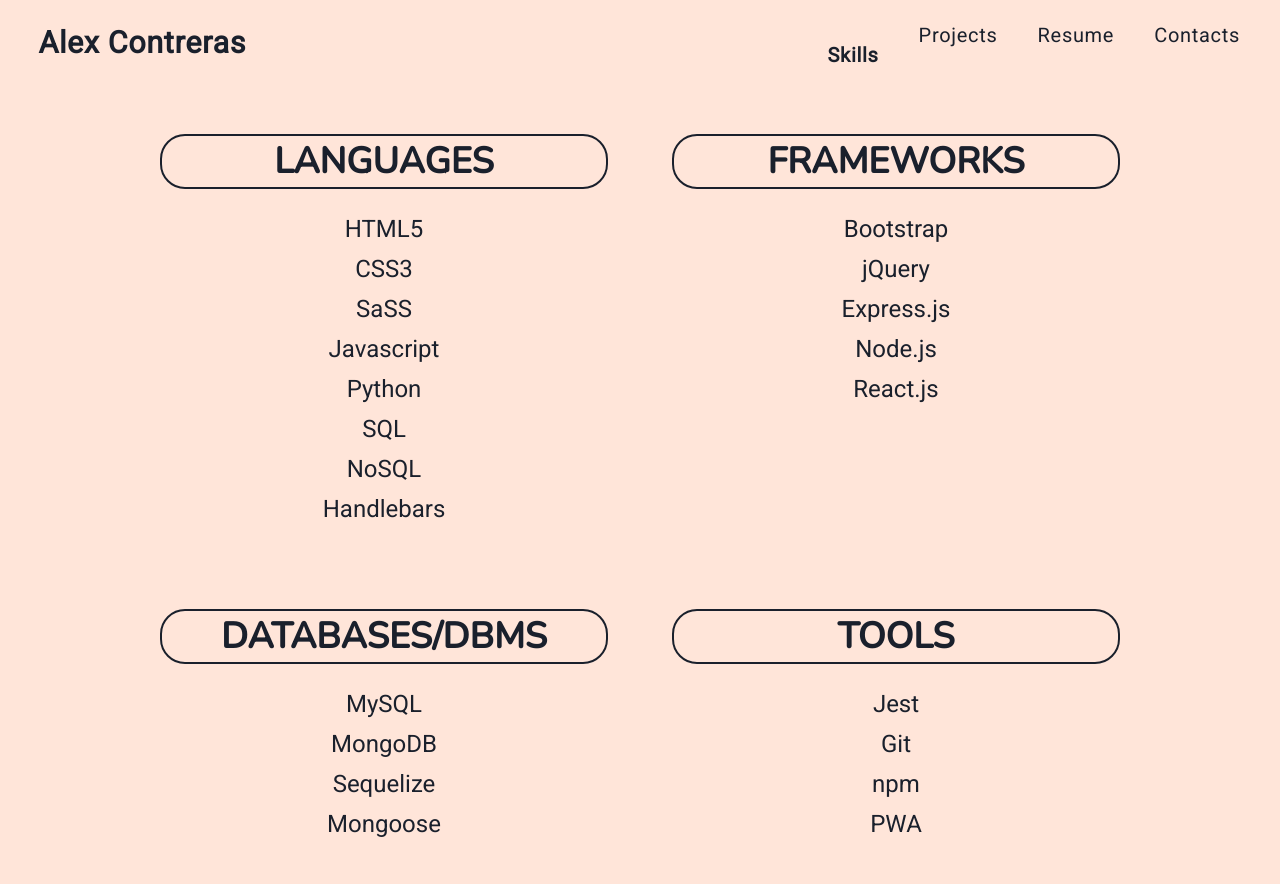
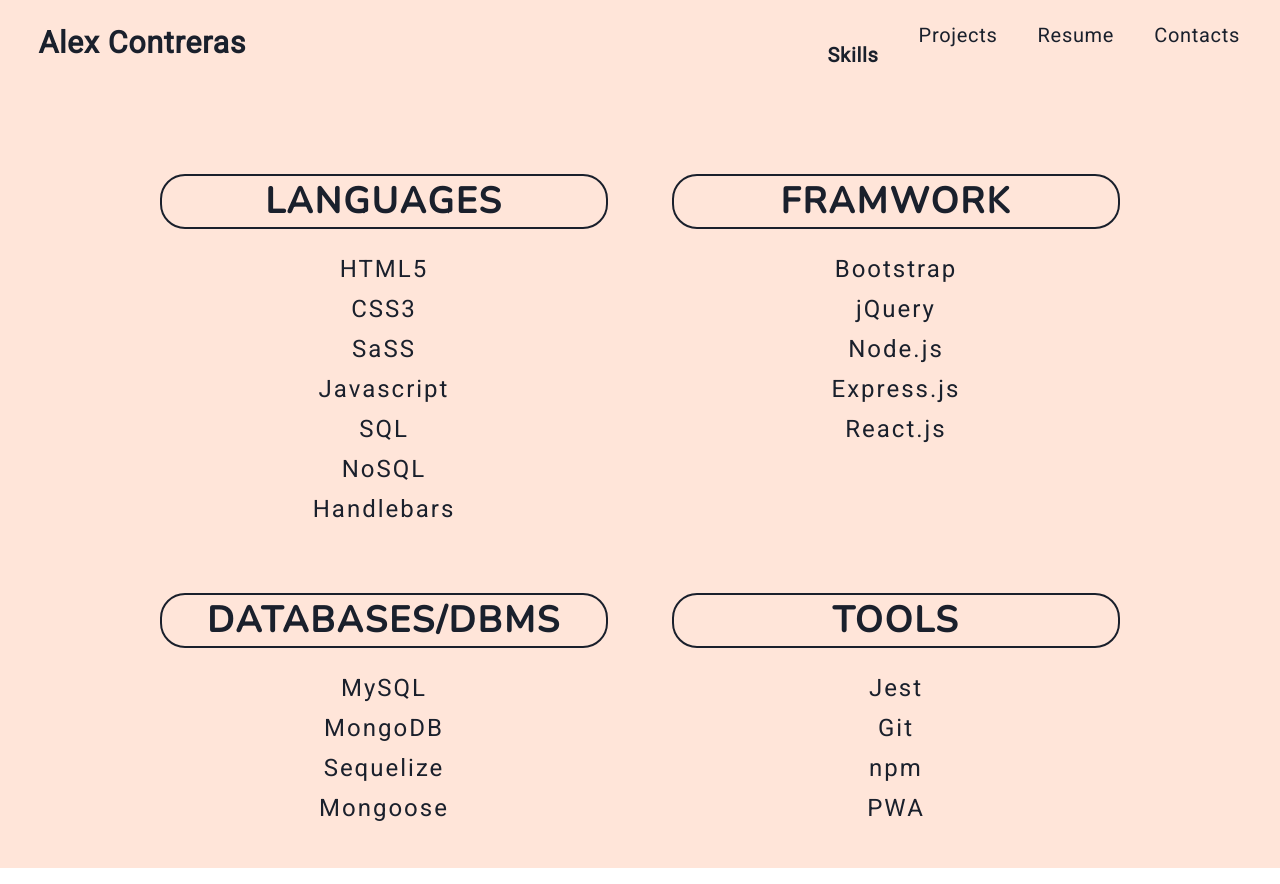
Before and after one commit to AlexUrielContreras/alex-website, a React (Create React App) app: page / in a window 1280 px wide. Both pictures are taken after a click on the link "Skills". Built offline with nearby package versions, Linux system fonts and the light colour scheme.

Commit message:
refactor: skills now call skillbox componet w/ title and array

```diff
--- /dev/null
+++ b/src/componets/SkillBox.js
@@ -0,0 +1,18 @@
+import { Flex, Heading, Box } from '@chakra-ui/react';
+function SkillBox({title, test}) {
+    console.log(test)
+    return (
+        <Box w={{lg: '35vw'}} mt={{base: '16'}} >
+                <Heading border='2px' borderRadius='25' mb='5' p='1'>{title}</Heading>
+                <ul>
+                    <Flex direction='column'>
+                        {test.map(t => (
+                            <li>{t}</li>
+                        ))}
+                    </Flex>
+                </ul>
+        </Box>
+    )
+};
+
+export default SkillBox;
--- a/src/pages/Skills.js
+++ b/src/pages/Skills.js
@@ -1,57 +1,17 @@
 import { Flex, Heading, Box } from '@chakra-ui/react';
+import SkillBox from '../componets/SkillBox'
 function Skills() {
+    const test = [['HTML5', 'CSS3','SaSS','Javascript', 'SQL', 'NoSQL', 'Handlebars'], /* Languages  */
+                 ['Bootstrap', 'jQuery', 'Node.js', 'Express.js', 'React.js'], /* Frameworks */
+                 ['MySQL', 'MongoDB','Sequelize', 'Mongoose'], /*   Databases*/
+                 ['Jest', 'Git', 'npm', 'PWA'] /*  Tools  */
+                ]
     return (
-        <Flex direction={{base: 'column', lg: 'row'}} justifyContent={{lg:'space-around'}} fontSize={{base: '2xl'}} textAlign='center' pb='10' wrap='wrap'>
-            <Box w={{lg: '35vw'}} mt={{base: '16'}} >
-                <Heading border='2px' borderRadius='25' mb='5' p='1'>LANGUAGES</Heading>
-                <ul>
-                    <Flex direction='column'>
-                        <li>HTML5</li>
-                        <li>CSS3</li>
-                        <li>SaSS</li>
-                        <li>Javascript</li>
-                        <li>Python</li>
-                        <li>SQL</li>
-                        <li>NoSQL</li>
-                        <li>Handlebars</li>
-                    </Flex>
-                </ul>
-            </Box>
-            <Box w={{lg: '35vw'}} mt={{base: '16'}} >
-                <Heading border='2px' borderRadius='25' mb='5'  p='1'>FRAMEWORKS</Heading>
-                <ul>
-                    <Flex direction='column'>
-                        <li>Bootstrap</li>
-                        <li>jQuery</li>
-                        <li>Express.js</li>
-                        <li>Node.js</li>
-                        <li>React.js</li>
-                    </Flex>
-                </ul>
-            </Box>
-            <Box  w={{lg: '35vw'}}mt={{base: '20'}}  >
-                <Heading border='2px' borderRadius='25' mb='5'  p='1'>DATABASES/DBMS</Heading>
-                <ul>
-                    <Flex direction='column'>
-                        <li>MySQL</li>
-                        <li>MongoDB</li>
-                        <li>Sequelize</li>
-                        <li>Mongoose</li>
-
-                    </Flex>
-                </ul>
-            </Box>
-            <Box w={{lg: '35vw'}}mt={{base: '20'}}  >
-                <Heading border='2px' borderRadius='25' mb='5'  p='1'>TOOLS</Heading>
-                <ul>
-                    <Flex direction='column'>
-                        <li>Jest</li>
-                        <li>Git</li>
-                        <li>npm</li>
-                        <li>PWA</li>
-                    </Flex>
-                </ul>
-            </Box>
+        <Flex direction={{base: 'column', lg: 'row'}} justifyContent={{lg:'space-around'}} fontSize={{base: '2xl'}} mt={{lg: '5vh'}} textAlign='center' pb='10' wrap='wrap' letterSpacing='2px'>
+            <SkillBox title={'LANGUAGES'} test={test[0]} />
+            <SkillBox title={'FRAMWORK'} test={test[1]} />
+            <SkillBox title={'DATABASES/DBMS'} test={test[2]} />
+            <SkillBox title={'TOOLS'} test={test[3]} />
         </Flex>
 
     )
```
